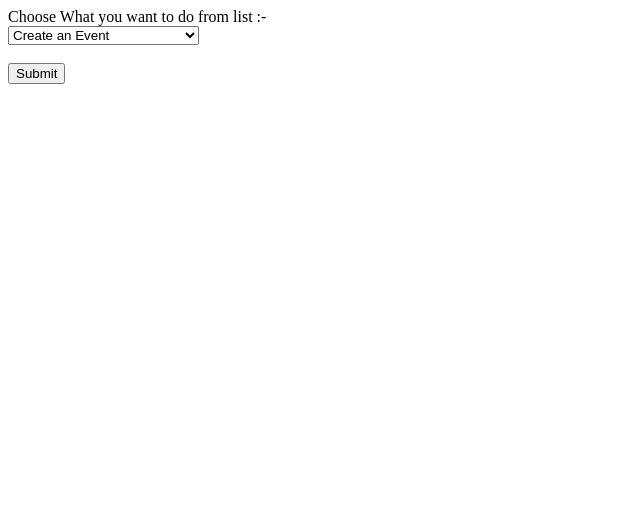
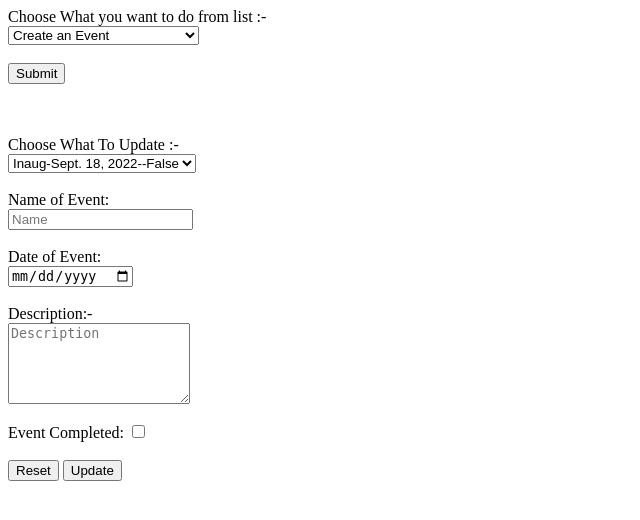
Before and after one commit to Innomer/SynapseTasks, a Django app: page /task2/2 in a window 1280 px wide. Shown: the top 520 px of the page, without its empty margins (0-640 px from the left). Run offline with Django 4.2, Linux system fonts and the light colour scheme; data comes from the database, SQL or seed files in the repository; both versions use the stored data as it was after the commit.

Commit message:
Task 2 Complete

```diff
--- a/TechTask/TechTask/Task2/templates/eve.html
+++ b/TechTask/TechTask/Task2/templates/eve.html
@@ -73,3 +73,29 @@
 {% if delAll %}
 <p style="font-size:large;color:red;">DELETED ALL COMPLETE EVENTS.</p>
 {% endif %}
+
+{% if update %}
+<br><br>
+<form method="post" id="update">
+    {% csrf_token %}
+    <label for="UpdChoice">Choose What To Update :-</label><br>
+    <select id="CRUD" name="UpdChoice">
+        {% for ind,e in eventList %}
+        <option value={{ind}}>{{e.name}}-{{e.date}}--{{e.complete}}</option>
+        {% endfor %}
+    </select><br><br>
+    <label for="name">Name of Event:</label><br>
+    <input type="text" placeholder="Name" name="name" id="name"><br><br>
+    <label for="date">Date of Event:</label><br>
+    <input type="date" placeholder="Date" name="date" id="date"><br><br>
+    <label for="des">Description:-</label><br>
+    <textarea name="des" id="des" placeholder="Description" maxlength="1000" cols="20" rows="5"></textarea><br><br>
+    <label for="com">Event Completed:</label>
+    <input type="checkbox" name="com" id="com"><br><br>
+    <input type="reset" name="reset4" form="update">
+    <input type="submit" name="submit4" form="update" value="Update">
+</form>
+{% if updated %}
+<p style="font-size:medium;color:black;">Updated Event</p>
+{% endif %}
+{% endif %}
--- a/TechTask/TechTask/Task2/views.py
+++ b/TechTask/TechTask/Task2/views.py
@@ -38,7 +38,33 @@ def UpdateEvent(request):
     choice=request.POST.get("CRUDchoice")
     if(choice):
         return redirect('/task2/{}'.format(choice))
-    return render(request,"eve.html")
+    eventList=list()
+    for e in EventDet.objects.all():
+        eventList.append(model_to_dict(e))
+    delIndex=request.POST.get("UpdChoice")
+    if(delIndex):
+        for ind,n in enumerate(eventList):
+            if(ind==int(delIndex)):
+                e=EventDet.objects.filter(name=n['name'])
+                for ev in e:
+                    name=request.POST.get("name")
+                    date=request.POST.get("date")
+                    desc=request.POST.get("des")
+                    completedEvent=request.POST.get("com")
+                    print(name,date,desc,completedEvent)
+                    if(name):
+                        ev.name=name
+                    if(date):
+                        ev.date=date
+                    if(desc):
+                        ev.description=desc
+                    if(completedEvent=="on"):
+                        ev.complete=True
+                    else:
+                        ev.complete=False
+                    ev.save()
+        return render(request,"eve.html",{'update':1,'eventList':enumerate(eventList),'updated':1})
+    return render(request,"eve.html",{'update':1,'eventList':enumerate(eventList)})
 
 def ViewEvents(request):
     choice=request.POST.get("CRUDchoice")
```
Also changed, not shown: TechTask/TechTask/db.sqlite3.
